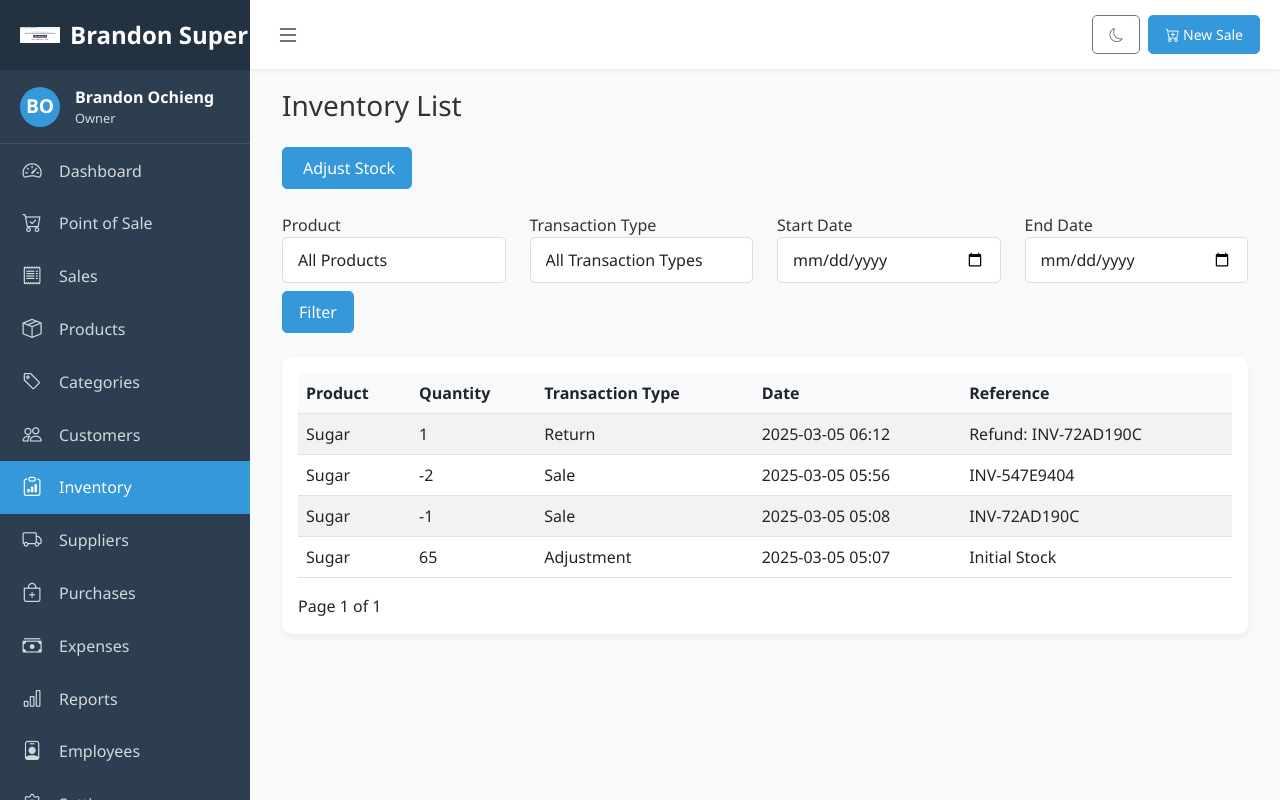
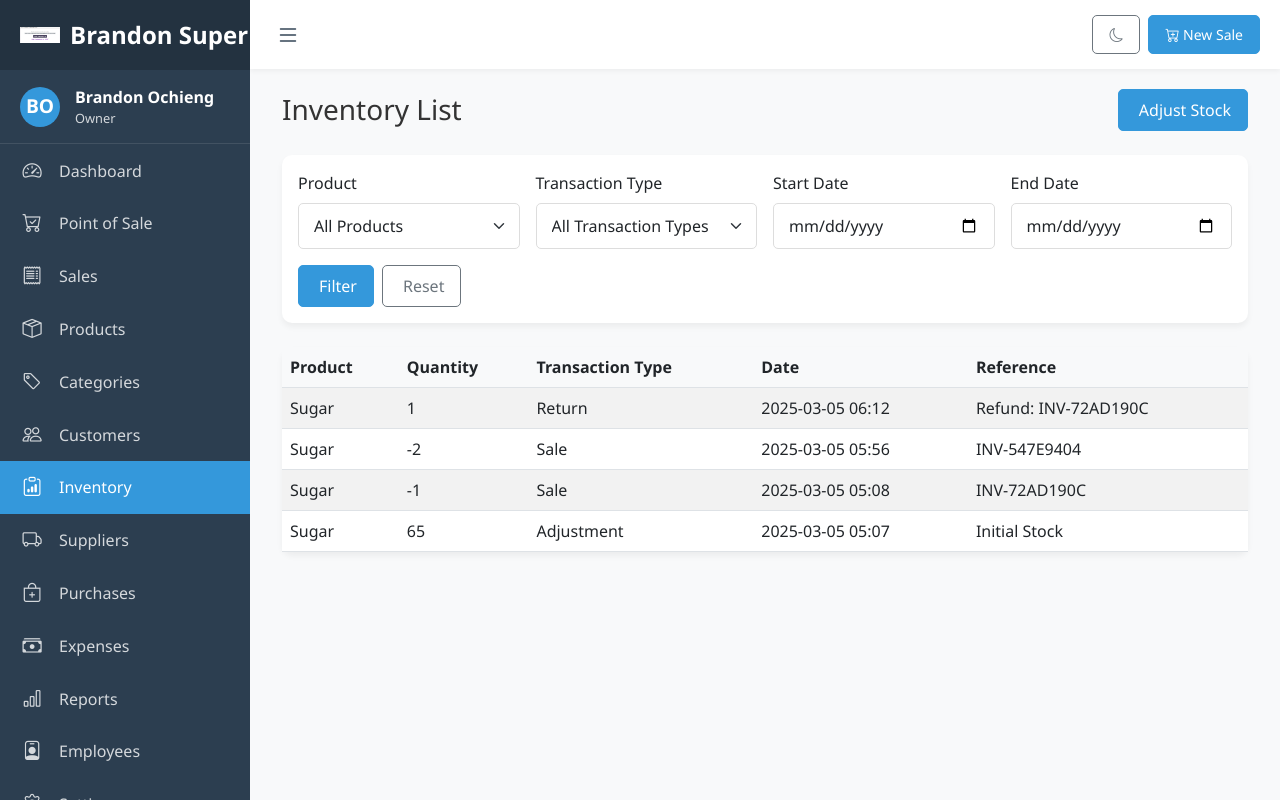
Before and after one commit to OchiengBrandon/HyperPOS, a Django app: page /inventory/ in a window 1280 px wide. Run offline with Django 5.2, Linux system fonts and the light colour scheme; a user stored in the database is signed in; data comes from the database, SQL or seed files in the repository; some libraries are stand-ins or nearby versions.

Commit message:
Adjustement Enhancement

```diff
--- a/pos_app/templates/pos_app/inventory.html
+++ b/pos_app/templates/pos_app/inventory.html
@@ -4,27 +4,22 @@
 
 {% block content %}
 <div class="container-fluid">
-    <h1 class="h3 mb-4 text-gray-800">Inventory List</h1>
-
-    {% if messages %}
-        {% for message in messages %}
-            <div class="alert alert-{{ message.tags }}">
-                {{ message }}
-            </div>
-        {% endfor %}
-    {% endif %}
-
-    <div class="mb-4">
+    <div class="d-flex justify-content-between align-items-center mb-4">
+        <h1 class="h3 mb-0 text-gray-800">Inventory List</h1>
+        <div>
             <a href="{% url 'inventory_adjust' %}" class="btn btn-primary">
                 <i class="fas fa-boxes me-1"></i> Adjust Stock
             </a>
         </div>
+    </div>
 
-    <form method="get" class="mb-4">
-        <div class="row">
+    <!-- Filters -->
+    <div class="card mb-4">
+        <div class="card-body">
+            <form method="get" class="row g-3">
                 <div class="col-md-3">
-                <label for="product">Product</label>
-                <select id="product" name="product" class="form-control">
+                    <label for="product" class="form-label">Product</label>
+                    <select id="product" name="product" class="form-select">
                         <option value="">All Products</option>
                         {% for product in products %}
                             <option value="{{ product.id }}" {% if product.id == product_id %}selected{% endif %}>{{ product.name }}</option>
@@ -32,8 +27,8 @@
                     </select>
                 </div>
                 <div class="col-md-3">
-                <label for="transaction_type">Transaction Type</label>
-                <select id="transaction_type" name="transaction_type" class="form-control">
+                    <label for="transaction_type" class="form-label">Transaction Type</label>
+                    <select id="transaction_type" name="transaction_type" class="form-select">
                         <option value="">All Transaction Types</option>
                         <option value="purchase" {% if transaction_type == 'purchase' %}selected{% endif %}>Purchase</option>
                         <option value="return" {% if transaction_type == 'return' %}selected{% endif %}>Return</option>
@@ -41,24 +36,30 @@
                     </select>
                 </div>
                 <div class="col-md-3">
-                <label for="start_date">Start Date</label>
+                    <label for="start_date" class="form-label">Start Date</label>
                     <input type="date" id="start_date" name="start_date" class="form-control" value="{{ start_date }}" placeholder="Select start date">
                 </div>
                 <div class="col-md-3">
-                <label for="end_date">End Date</label>
+                    <label for="end_date" class="form-label">End Date</label>
                     <input type="date" id="end_date" name="end_date" class="form-control" value="{{ end_date }}" placeholder="Select end date">
                 </div>
+                <div class="col-md-3 d-flex align-items-end">
+                    <button type="submit" class="btn btn-primary me-2">
+                        <i class="fas fa-search me-1"></i> Filter
+                    </button>
+                    <a href="{% url 'inventory_list' %}" class="btn btn-outline-secondary">
+                        <i class="fas fa-undo me-1"></i> Reset
+                    </a>
                 </div>
-        <div class="row mt-2">
-            <div class="col-md-3">
-                <button type="submit" class="btn btn-primary">Filter</button>
+            </form>
         </div>
     </div>
-    </form>
 
+    <!-- Inventory Table -->
     <div class="card">
-        <div class="card-body">
-            <table class="table table-striped">
+        <div class="card-body p-0">
+            <div class="table-responsive">
+                <table class="table table-striped mb-0">
                     <thead>
                         <tr>
                             <th>Product</th>
@@ -84,23 +85,77 @@
                         {% endfor %}
                     </tbody>
                 </table>
+            </div>
+        </div>
 
-            <div class="d-flex justify-content-between">
-                <div>
-                    <span>Page {{ inventory.number }} of {{ inventory.paginator.num_pages }}</span>
+        <!-- Pagination -->
+        {% if inventory.has_other_pages %}
+            <div class="card-footer">
+                <nav>
+                    <ul class="pagination justify-content-center mb-0">
+                        {% if inventory.has_previous %}
+                            <li class="page-item">
+                                <a class="page-link" href="?page=1&product={{ product_id }}&transaction_type={{ transaction_type }}&start_date={{ start_date }}&end_date={{ end_date }}" aria-label="First">
+                                    <span aria-hidden="true">&laquo;&laquo;</span>
+                                </a>
+                            </li>
+                            <li class="page-item">
+                                <a class="page-link" href="?page={{ inventory.previous_page_number }}&product={{ product_id }}&transaction_type={{ transaction_type }}&start_date={{ start_date }}&end_date={{ end_date }}" aria-label="Previous">
+                                    <span aria-hidden="true">&laquo;</span>
+                                </a>
+                            </li>
+                        {% else %}
+                            <li class="page-item disabled">
+                                <a class="page-link" href="#" aria-label="First">
+                                    <span aria-hidden="true">&laquo;&laquo;</span>
+                                </a>
+                            </li>
+                            <li class="page-item disabled">
+                                <a class="page-link" href="#" aria-label="Previous">
+                                    <span aria-hidden="true">&laquo;</span>
+                                </a>
+                            </li>
+                        {% endif %}
+
+                        {% for i in inventory.paginator.page_range %}
+                            {% if inventory.number == i %}
+                                <li class="page-item active">
+                                    <span class="page-link">{{ i }}</span>
+                                </li>
+                            {% elif i > inventory.number|add:'-3' and i < inventory.number|add:'3' %}
+                                <li class="page-item">
+                                    <a class="page-link" href="?page={{ i }}&product={{ product_id }}&transaction_type={{ transaction_type }}&start_date={{ start_date }}&end_date={{ end_date }}">{{ i }}</a>
+                                </li>
+                            {% endif %}
+                        {% endfor %}
+
+                        {% if inventory.has_next %}
+                            <li class="page-item">
+                                <a class="page-link" href="?page={{ inventory.next_page_number }}&product={{ product_id }}&transaction_type={{ transaction_type }}&start_date={{ start_date }}&end_date={{ end_date }}" aria-label="Next">
+                                    <span aria-hidden="true">&raquo;</span>
+                                </a>
+                            </li>
+                            <li class="page-item">
+                                <a class="page-link" href="?page={{ inventory.paginator.num_pages }}&product={{ product_id }}&transaction_type={{ transaction_type }}&start_date={{ start_date }}&end_date={{ end_date }}" aria-label="Last">
+                                    <span aria-hidden="true">&raquo;&raquo;</span>
+                                </a>
+                            </li>
+                        {% else %}
+                            <li class="page-item disabled">
+                                <a class="page-link" href="#" aria-label="Next">
+                                    <span aria-hidden="true">&raquo;</span>
+                                </a>
+                            </li>
+                            <li class="page-item disabled">
+                                <a class="page-link" href="#" aria-label="Last">
+                                    <span aria-hidden="true">&raquo;&raquo;</span>
+                                </a>
+                            </li>
+                        {% endif %}
+                    </ul>
+                </nav>
             </div>
-                <div>
-                    {% if inventory.has_previous %}
-                        <a href="?page=1&product={{ product_id }}&transaction_type={{ transaction_type }}&start_date={{ start_date }}&end_date={{ end_date }}" class="btn btn-outline-secondary">First</a>
-                        <a href="?page={{ inventory.previous_page_number }}&product={{ product_id }}&transaction_type={{ transaction_type }}&start_date={{ start_date }}&end_date={{ end_date }}" class="btn btn-outline-secondary">Previous</a>
-                    {% endif %}
-                    {% if inventory.has_next %}
-                        <a href="?page={{ inventory.next_page_number }}&product={{ product_id }}&transaction_type={{ transaction_type }}&start_date={{ start_date }}&end_date={{ end_date }}" class="btn btn-outline-secondary">Next</a>
-                        <a href="?page={{ inventory.paginator.num_pages }}&product={{ product_id }}&transaction_type={{ transaction_type }}&start_date={{ start_date }}&end_date={{ end_date }}" class="btn btn-outline-secondary">Last</a>
         {% endif %}
     </div>
 </div>
-        </div>
-    </div>
-</div>
 {% endblock %}
```
Also changed, not shown: pos_app/urls.py (line endings or trailing spaces). Lines whose indentation alone changed are shown as unchanged.
